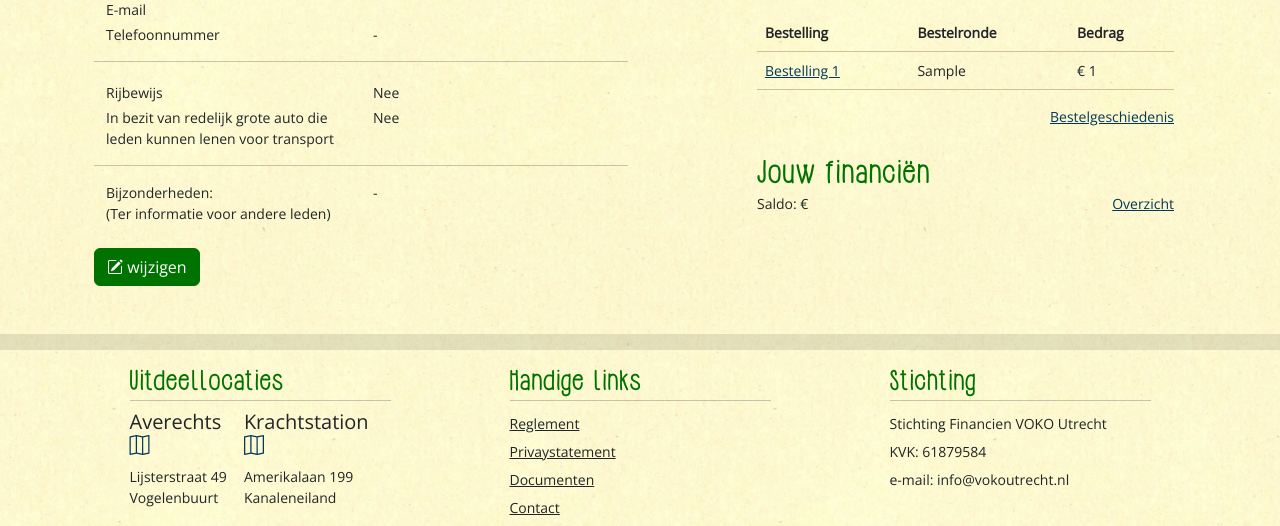
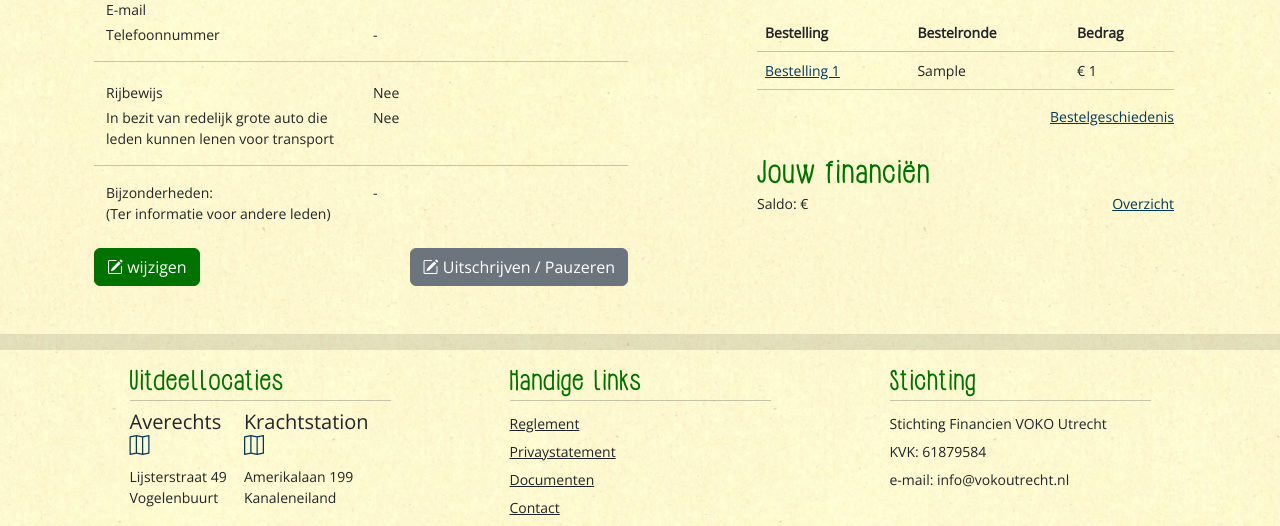
Before and after one commit to VOKO-Utrecht/voko, a Django app: template webapp/templates/accounts/profile.html in a window 1280 px wide. Shown: the part 258-784 px from the top of the page. Run offline with Django 4.2, Linux system fonts and the light colour scheme; the template is opened without the code that fills it: most values are stand-ins (such as "Sample title", 1, 10 or a date in 2020); some libraries are stand-ins or nearby versions; some web fonts are replaced.

Commit message:
enable adding unbsubscribe link

```diff
--- a/webapp/accounts/views.py
+++ b/webapp/accounts/views.py
@@ -108,7 +108,7 @@ class ProfileView(LoginRequiredMixin, TemplateView):
     def get_context_data(self, **kwargs):
         ctx = super(ProfileView, self).get_context_data(**kwargs)
         user = self.request.user
-
+        ctx["unsubscribe_from_url"] = config.UNSUBSCRIBE_FORM_URL
         ctx["orders"] = user.orders.filter(paid=True).order_by("-pk")
         return ctx
 
--- a/webapp/templates/accounts/profile.html
+++ b/webapp/templates/accounts/profile.html
@@ -105,10 +105,18 @@
                         </div>
                     </div>
                 </div>
-                <a href="{% url 'update_profile' %}">
+                <div class="d-flex justify-content-between">
+                    <a href="{% url 'update_profile' %}">
                     <button type="submit" class="btn btn-primary mt-4">
                         <span class="bi bi-pencil-square"></span> wijzigen
                     </button></a>
+                    {% if unsubscribe_from_url %}
+                    <a href="{{ unsubscribe_from_url }}" target='_blank'>
+                        <button type="submit" class="btn btn-secondary mt-4">
+                            <span class="bi bi-pencil-square"></span> Uitschrijven / Pauzeren
+                        </button></a>
+                    {% endif %}
+                </div>
 
             </div>
             <div class="col-sm-1"></div>
--- a/webapp/vokou/settings/base.py
+++ b/webapp/vokou/settings/base.py
@@ -170,7 +170,8 @@ CONSTANCE_CONFIG = {
     'PROMO_GROUP': (7, "Promotion Group", int),
     'FINANCE_GROUP': (9, "Finance Group", int),
     # other config values
-    'MARKUP_PERCENTAGE': (4.0, "Markup percentage", float)
+    'MARKUP_PERCENTAGE': (4.0, "Markup percentage", float),
+    'UNSUBSCRIBE_FORM_URL': ("", "Unsubscribe form URL", str)
 
 }
 
@@ -195,7 +196,7 @@ CONSTANCE_CONFIG_FIELDSETS = {
             'IT_GROUP',
             'PROMO_GROUP',
             'FINANCE_GROUP'),
-        'Other options': ('MARKUP_PERCENTAGE',)
+        'Other options': ('MARKUP_PERCENTAGE','UNSUBSCRIBE_FORM_URL')
     }
 
 
```
